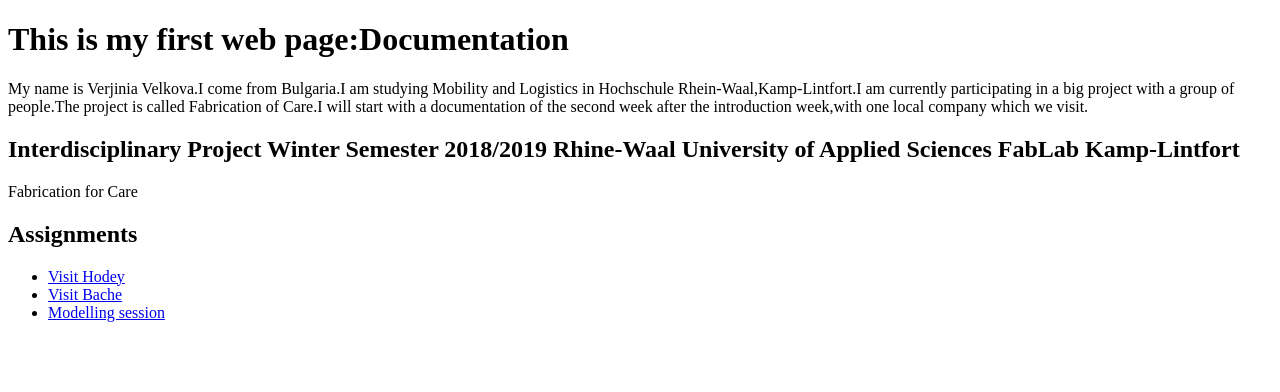
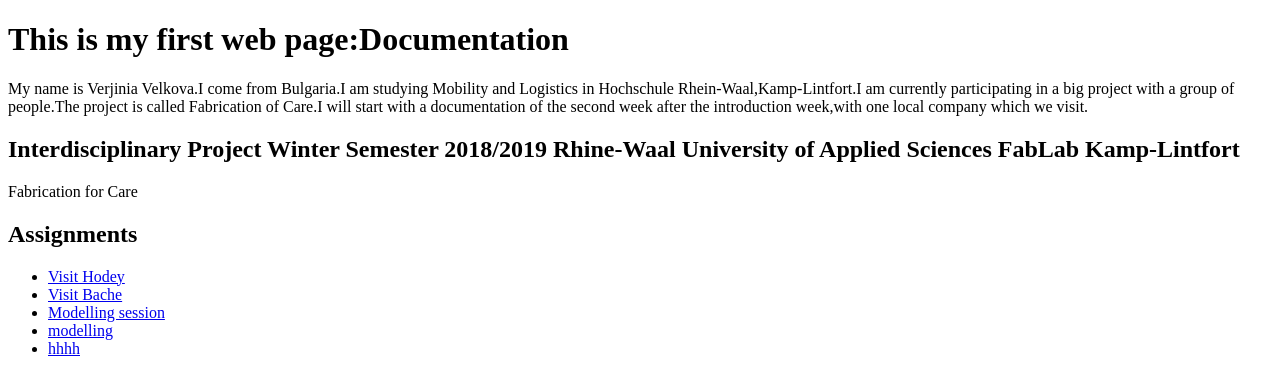
Before and after one commit to Verji11/Documentation, a plain HTML site: page index.html in a window 1280 px wide. Drawn offline with Linux system fonts and the light colour scheme.

Commit message:
changes index

```diff
--- a/index.html
+++ b/index.html
@@ -18,8 +18,8 @@ Rhine-Waal University of Applied Sciences FabLab Kamp-Lintfort</h2>
     <li><a href="week2.html" >Visit Hodey</a></li>
     <li><a href="week3.html">Visit Bache</a></li>
     <li><a href="week3-1.html">Modelling session</a></li>
-
-
+    <li><a href="week3.1.html">modelling</a></li>
+    <li><a href="week4.111.html">hhhh</a></li>
 
 
     </ul>
```
